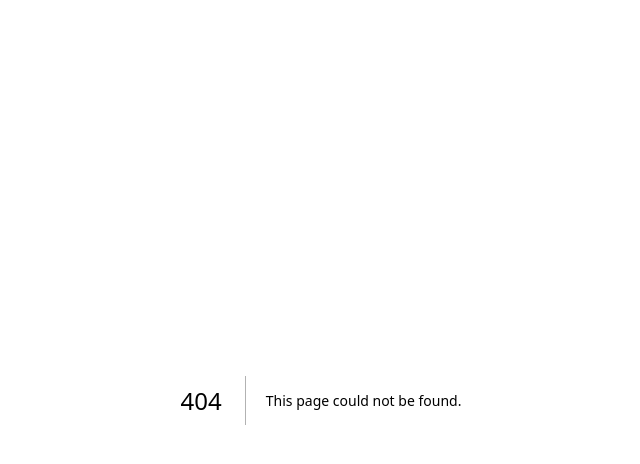
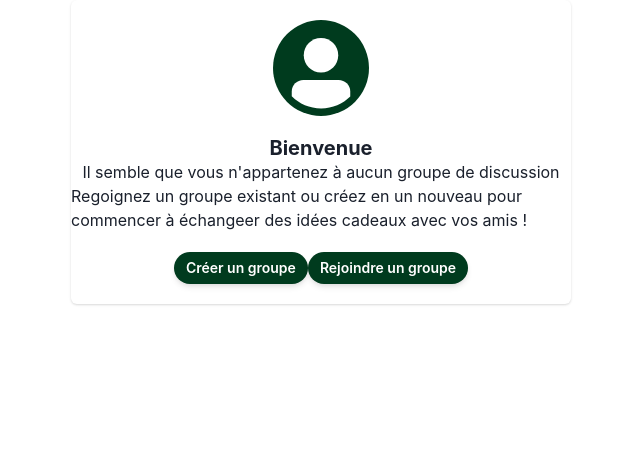
Before and after one commit to WildCodeSchool/2023-11-wns-bleu-g2-christmas-gifts-planner, a Next.js app in the folder frontend/: page /dashboard in a window 1280 px wide. Before the commit this address had no page. Shown: the top 464 px of the page, without its empty margins (319-959 px from the left). Built offline with nearby package versions, Linux system fonts and the light colour scheme.

Commit message:
add dashboard page

```diff
--- /dev/null
+++ b/frontend/src/pages/dashboard.tsx
@@ -0,0 +1,41 @@
+import {
+  Avatar,
+  Button,
+  Card,
+  CardFooter,
+  CardHeader,
+  Heading,
+  Text,
+} from "@chakra-ui/react";
+import React from "react";
+
+export default function dashboard() {
+  return (
+    <>
+      <Card align="center" width={{ base: "95%", md: "500px" }} m="auto">
+        {/* <Avatar
+          size="xl"
+          name="firstname lastname"
+          bg="#003B1E"
+          textColor="white"
+        /> */}
+        <CardHeader>
+          <Avatar size="xl" bg="#003B1E" />
+        </CardHeader>
+
+        <Heading size="md">Bienvenue</Heading>
+        <Text>
+          Il semble que vous n&apos;appartenez à aucun groupe de discussion
+        </Text>
+        <Text>
+          Regoignez un groupe existant ou créez en un nouveau pour commencer à
+          échangeer des idées cadeaux avec vos amis !
+        </Text>
+        <CardFooter>
+          <Button variant="greenButton">Créer un groupe</Button>
+          <Button variant="greenButton">Rejoindre un groupe</Button>
+        </CardFooter>
+      </Card>
+    </>
+  );
+}
--- /dev/null
+++ b/frontend/src/theme/components/Button.ts
@@ -0,0 +1,28 @@
+import { defineStyle, defineStyleConfig } from "@chakra-ui/styled-system";
+
+const goldenButton = defineStyle({
+  background: "#CC952E",
+  _hover: {
+    background: "#CC952E",
+    opacity: 0.7,
+  },
+});
+const greenButton = defineStyle({
+  background: "#003B1E",
+  color: "white",
+  _hover: {
+    background: "#003B1E",
+    opacity: 0.7,
+  },
+});
+
+export const buttonTheme = defineStyleConfig({
+  baseStyle: {
+    borderRadius: 50,
+    boxShadow: "md",
+  },
+  variants: { goldenButton, greenButton },
+  defaultProps: {
+    size: "sm",
+  },
+});
--- /dev/null
+++ b/frontend/src/theme/config.ts
@@ -0,0 +1,8 @@
+import { extendTheme } from "@chakra-ui/react";
+import { buttonTheme } from "./components/Button";
+
+export const theme = extendTheme({
+  components: {
+    Button: buttonTheme,
+  },
+});
```
Also changed, not shown: frontend/src/pages/_app.tsx (+5 -4 lines), 1 other file (tests, documents, lock files or other folders).
